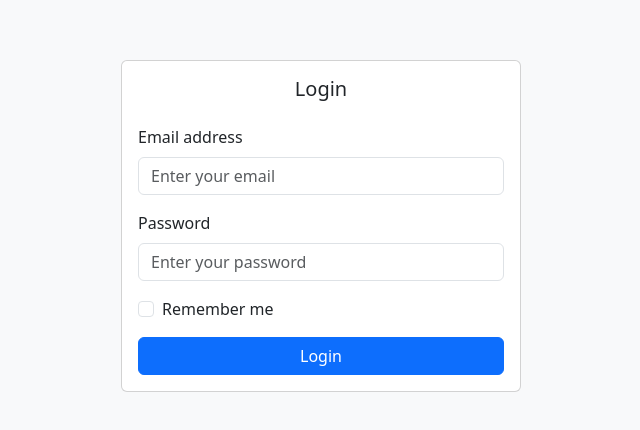
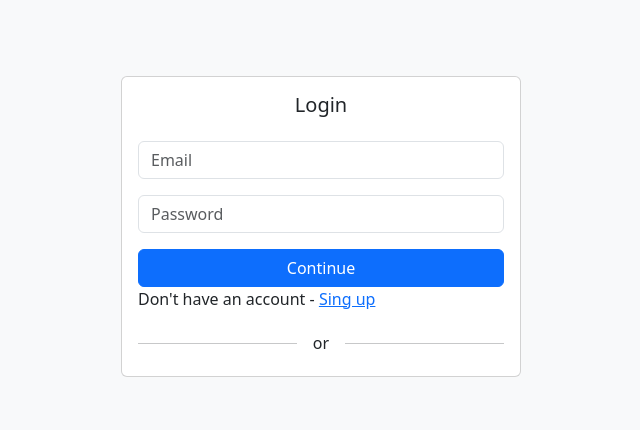
Before and after one commit to Lomidrev0/Hackathon24, a React (Create React App) app in the folder web/: page / in a window 1280 px wide. Shown: the part 174-604 px from the top of the page, without its empty margins (319-959 px from the left). Built offline with nearby package versions, Linux system fonts and the light colour scheme.

Commit message:
some changes

```diff
--- a/web/src/App.css
+++ b/web/src/App.css
@@ -36,3 +36,20 @@
     transform: rotate(360deg);
   }
 }
+
+.text-purple {
+  color: #800040;
+}
+
+/* Divider lines styling */
+.divider-line {
+  border: 0;
+  height: 1px;
+  background-color: #800040;
+}
+
+/* Text between the dividers */
+.divider-text {
+  color: #800040;
+  font-weight: bold;
+}
--- a/web/src/App.js
+++ b/web/src/App.js
@@ -25,46 +25,38 @@
                     <div className="card-body">
                         <h5 className="card-title text-center mb-4">Login</h5>
                         <form>
-                            {/* Email Input */}
                             <div className="mb-3">
-                                <label htmlFor="email" className="form-label">Email address</label>
                                 <input
                                     type="email"
                                     className="form-control"
                                     id="email"
-                                    placeholder="Enter your email"
+                                    placeholder="Email"
                                     required
                                 />
                             </div>
 
-                            {/* Password Input */}
                             <div className="mb-3">
-                                <label htmlFor="password" className="form-label">Password</label>
                                 <input
                                     type="password"
                                     className="form-control"
                                     id="password"
-                                    placeholder="Enter your password"
+                                    placeholder="Password"
                                     required
                                 />
                             </div>
 
-                            {/* Remember Me Checkbox */}
-                            <div className="form-check mb-3">
-                                <input
-                                    type="checkbox"
-                                    className="form-check-input"
-                                    id="rememberMe"
-                                />
-                                <label className="form-check-label" htmlFor="rememberMe">
-                                    Remember me
-                                </label>
+                            <button type="submit" className="btn btn-primary w-100">
+                                Continue
+                            </button>
+
+                            <div className="mb-3">
+                                <p>Don't have an account - <a href="#">Sing up</a></p>
                             </div>
-
-                            {/* Login Button */}
-                            <button type="submit" className="btn btn-primary w-100">
-                                Login
-                            </button>
+                            <div className="d-flex align-items-center justify-content-center">
+                                <hr className="flex-grow-1 divider-line"/>
+                                <span className="mx-3 divider-text">or</span>
+                                <hr className="flex-grow-1 divider-line"/>
+                            </div>
                         </form>
                     </div>
                 </div>
```
